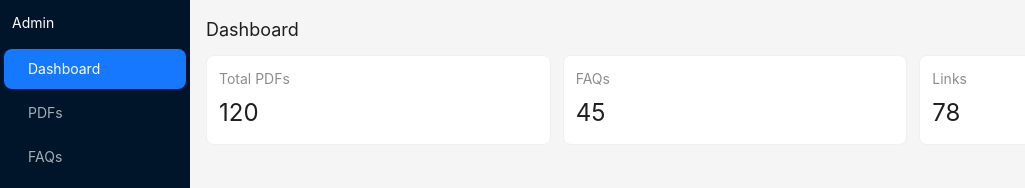
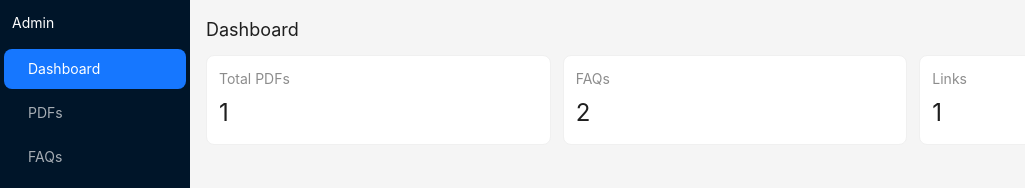
Before and after one commit to rajatrsrivastav/knowledge-base-search, a Next.js app in the folder frontend/: page /admin in a window 1280 px wide. Shown: the top 188 px of the page, without its empty margins (0-1025 px from the left). Built offline with nearby package versions, Linux system fonts and the light colour scheme.

Commit message:
added readme

```diff
--- a/frontend/src/app/admin/page.tsx
+++ b/frontend/src/app/admin/page.tsx
@@ -5,9 +5,9 @@ export default function Dashboard() {
     <>
       <h2 style={{ marginBottom: 12, fontSize: 18 }}>Dashboard</h2>
       <Row gutter={12}>
-        <Col span={8}><Card size="small"><Statistic title="Total PDFs" value={120} /></Card></Col>
-        <Col span={8}><Card size="small"><Statistic title="FAQs" value={45} /></Card></Col>
-        <Col span={8}><Card size="small"><Statistic title="Links" value={78} /></Card></Col>
+        <Col span={8}><Card size="small"><Statistic title="Total PDFs" value={1} /></Card></Col>
+        <Col span={8}><Card size="small"><Statistic title="FAQs" value={2} /></Card></Col>
+        <Col span={8}><Card size="small"><Statistic title="Links" value={1} /></Card></Col>
       </Row>
     </>
   );
```
Also changed, not shown: 1 other file (tests, documents, lock files or other folders).
